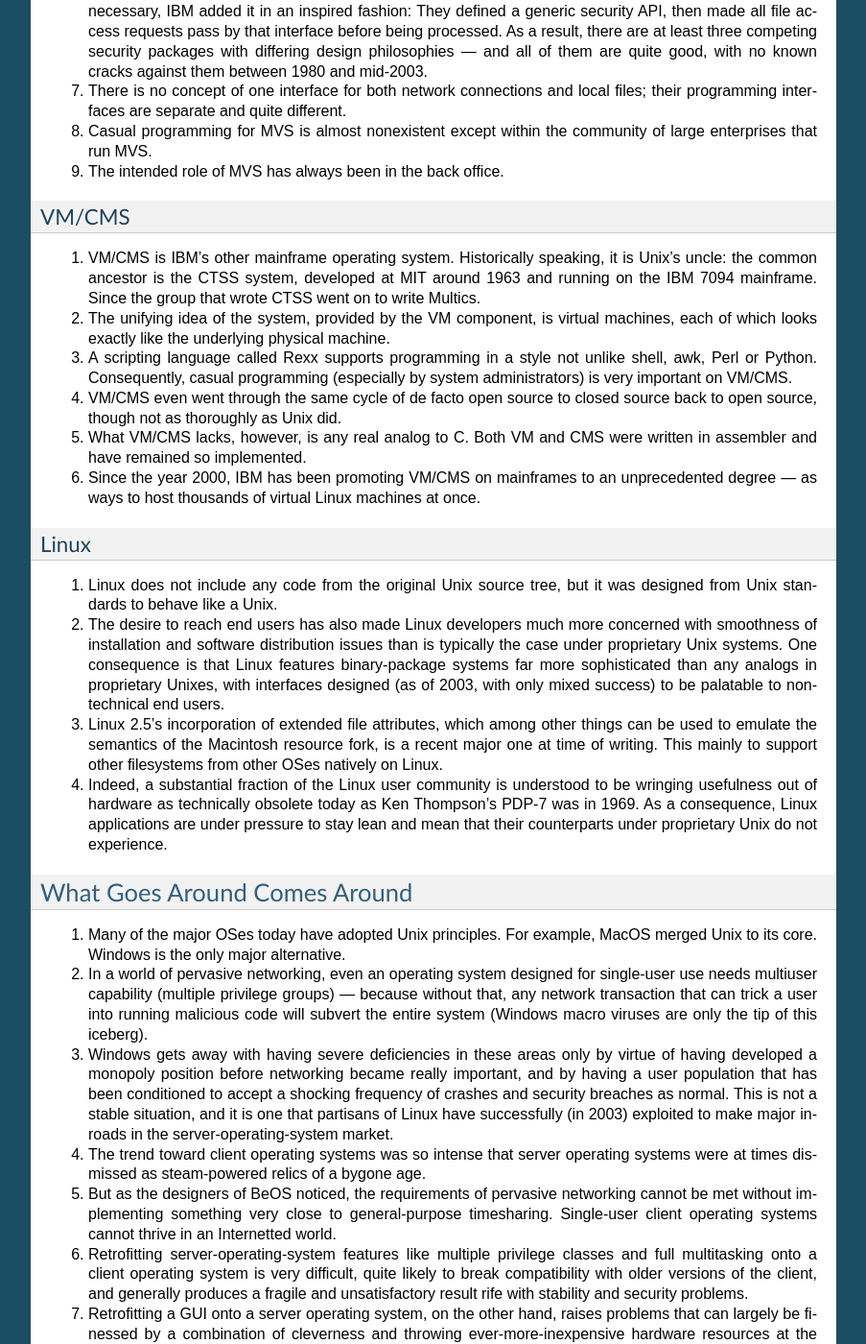
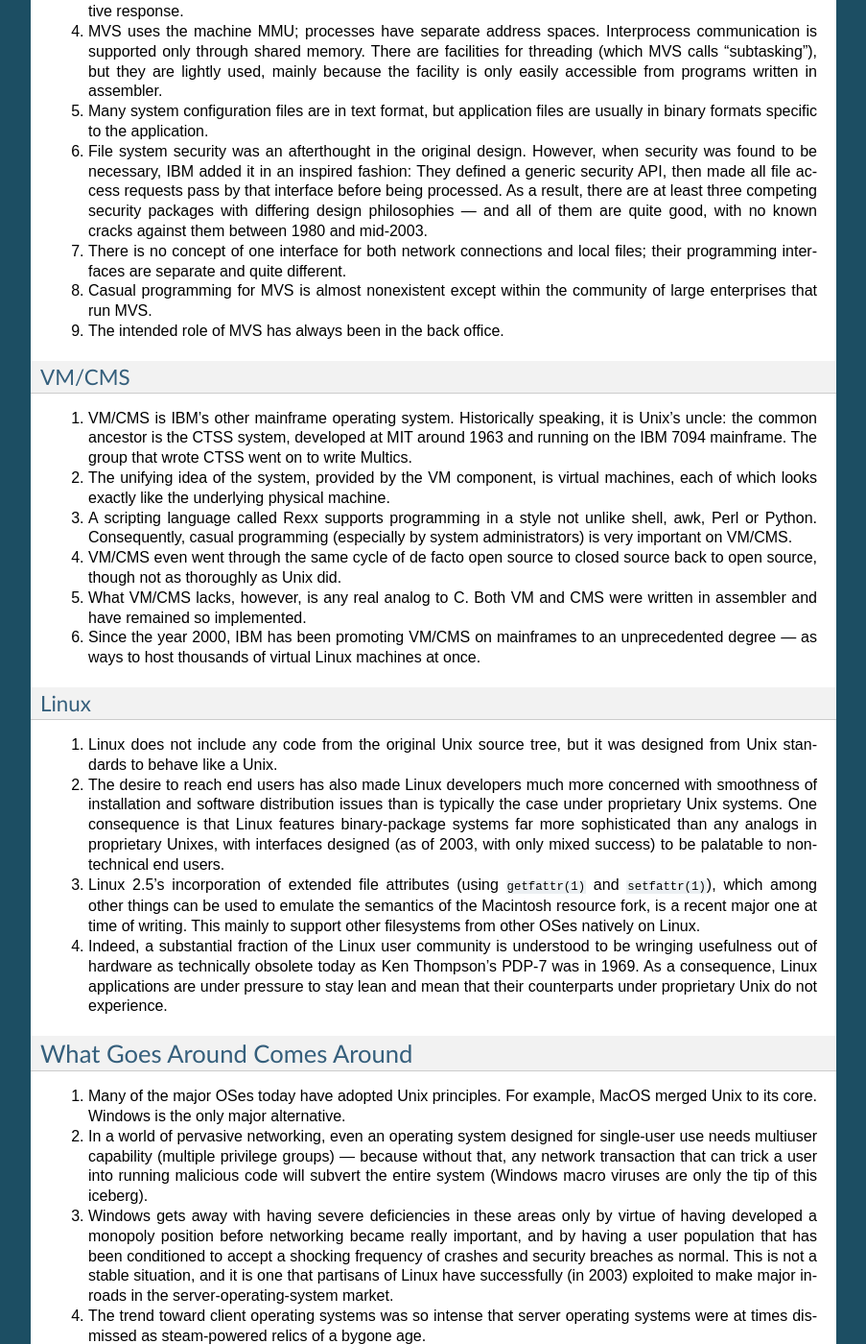
Before and after one commit to amituttam/notes, a Sphinx documentation site: the page built from docs/study/taoup/taoup-ch3-contrasts.rst, in a window 1280 px wide and 1400 px high, scrolled down 4158 px. Shown: the whole window at 96% size, without its empty margins (198-1101 px from the left). Built offline with Sphinx 7.4.7, drawn with Linux system fonts in a browser that asks for light colours; some of the changed text lies outside the part shown.

Commit message:
Update taoup-ch3-contrasts.rst
Formatting.

```diff
--- a/docs/study/taoup/taoup-ch3-contrasts.rst
+++ b/docs/study/taoup/taoup-ch3-contrasts.rst
@@ -206,7 +206,7 @@
    analog of a home directory; application data tended to be scattered
    all over the system.
 
-#. Since there were no per-user privilege group. Trusted programs would
+#. Since there were no per-user privilege group, trusted programs would
    be jammed into kernel or WPS thus resulting in bloat.
 
 #. Used both text and binary formats.
@@ -359,7 +359,7 @@
 #. VM/CMS is IBM's other mainframe operating system. Historically
    speaking, it is Unix's uncle: the common ancestor is the CTSS system,
    developed at MIT around 1963 and running on the IBM 7094 mainframe.
-   Since the group that wrote CTSS went on to write Multics.
+   The group that wrote CTSS went on to write Multics.
 
 #. The unifying idea of the system, provided by the VM component, is
    virtual machines, each of which looks exactly like the underlying
@@ -394,8 +394,9 @@
    Unixes, with interfaces designed (as of 2003, with only mixed
    success) to be palatable to nontechnical end users.
 
-#. Linux 2.5's incorporation of extended file attributes, which among
-   other things can be used to emulate the semantics of the Macintosh
+#. Linux 2.5's incorporation of extended file attributes
+   (using ``getfattr(1)`` and ``setfattr(1)``), which among other
+   things can be used to emulate the semantics of the Macintosh
    resource fork, is a recent major one at time of writing. This mainly
    to support other filesystems from other OSes natively on Linux.
 
```
Also changed, not shown: other parts of docs/study/taoup/taoup-ch3-contrasts.rst (+4 -4 lines).
